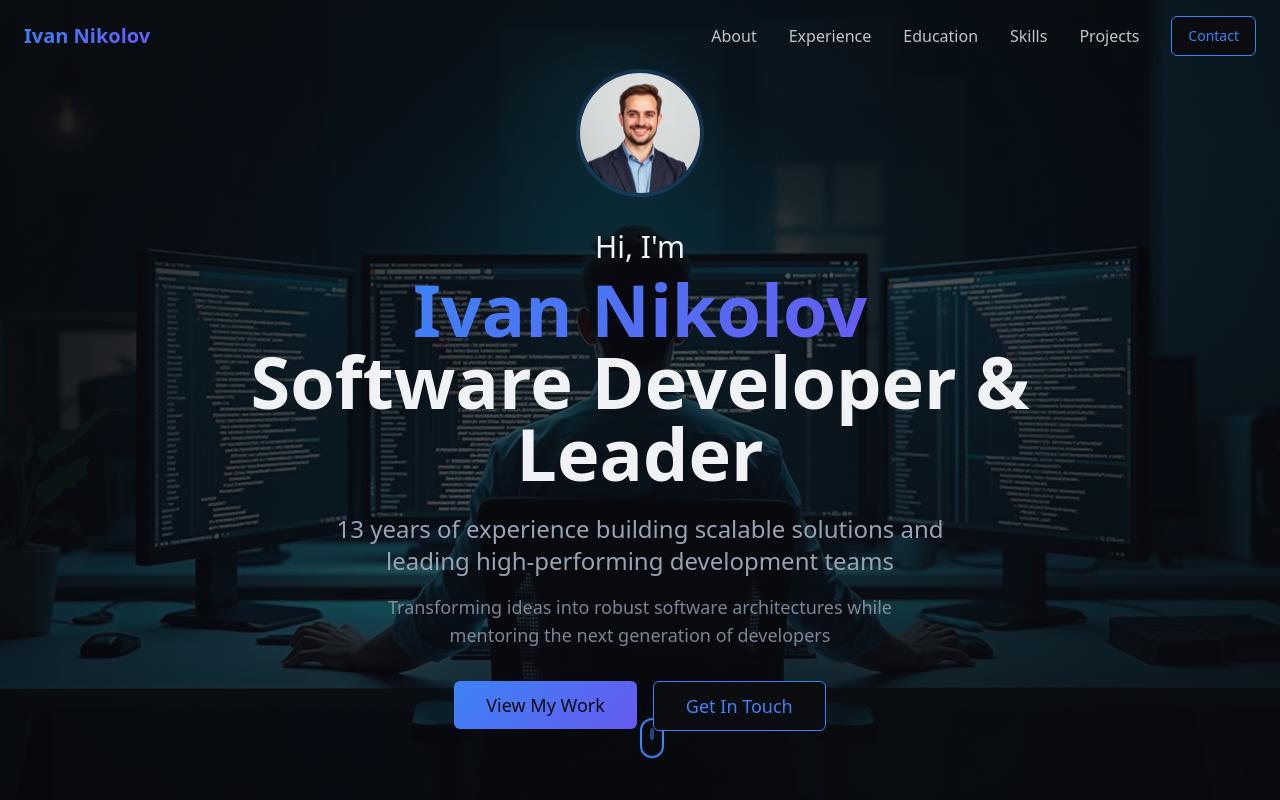
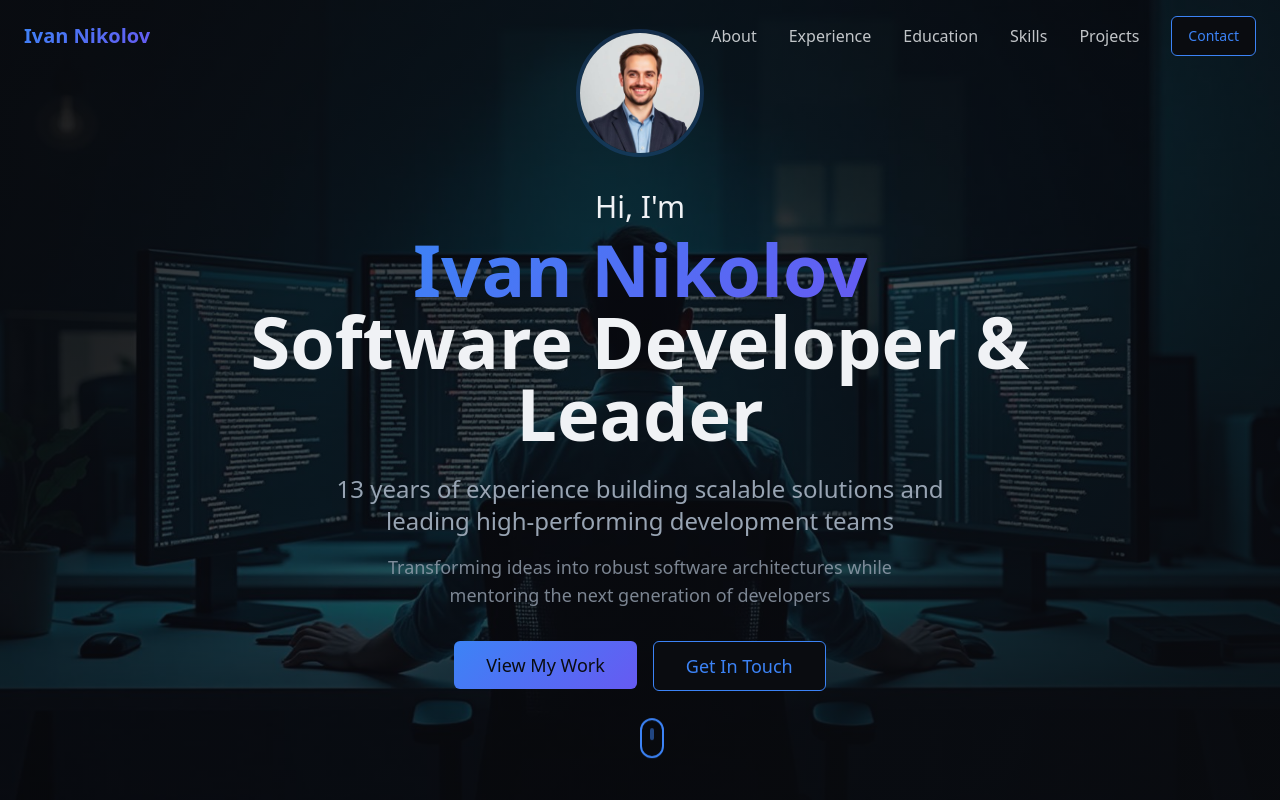
Before and after one commit to nikolovinn/leading-lines-dev, a React (Vite) app: page / in a window 1280 px wide. Shown: the top 800 px of the page. Built offline with nearby package versions, Linux system fonts and the light colour scheme; the HTML template or start-up script is replaced by a standard one.

Commit message:
Fix layout issues

```diff
--- a/src/components/Hero.tsx
+++ b/src/components/Hero.tsx
@@ -10,14 +10,14 @@ const Hero = () => {
   };
 
   return (
-    <section className="relative min-h-screen flex items-center justify-center overflow-hidden">
+    <section className="relative h-screen flex items-center justify-center overflow-hidden">
       <div
         className="absolute inset-0 bg-cover bg-center bg-no-repeat"
         style={{ backgroundImage: `url(${heroImage})` }}
       />
       <div className="absolute inset-0 bg-gradient-to-br from-background/90 via-background/70 to-background/90" />
 
-      <div className="relative z-10 container mx-auto px-6 text-center">
+      <div className="relative z-10 container mx-auto px-6 text-center pb-20">
         <div className="max-w-4xl mx-auto">
           <div className="mb-8">
             <Avatar className="w-32 h-32 mx-auto mb-6 border-4 border-primary/20">
@@ -63,7 +63,7 @@ const Hero = () => {
         </div>
       </div>
 
-      <div className="absolute bottom-8 left-1/2 transform -translate-x-1/2 animate-bounce">
+      <div className="absolute bottom-8 left-1/2 transform -translate-x-1/2 animate-bounce z-20">
         <div className="w-6 h-10 border-2 border-primary rounded-full flex justify-center">
           <div className="w-1 h-3 bg-primary rounded-full mt-2 animate-pulse"></div>
         </div>
```
